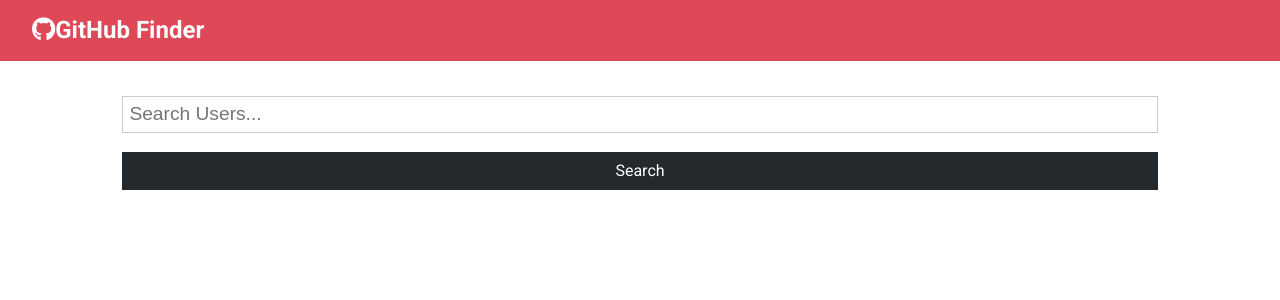
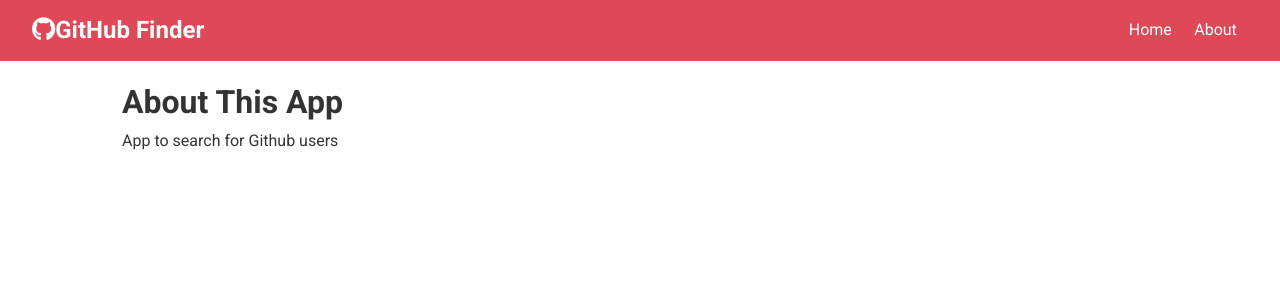
Before and after one commit to molk95/gitfinder, a React (Create React App) app: page /about in a window 1280 px wide. Shown: the top 300 px of the page. Built offline with nearby package versions, Linux system fonts and the light colour scheme.

Commit message:
React Router Setup

```diff
--- a/package.json
+++ b/package.json
@@ -10,6 +10,7 @@
     "prop-types": "^15.7.2",
     "react": "^16.13.1",
     "react-dom": "^16.13.1",
+    "react-router-dom": "^5.1.2",
     "react-scripts": "3.4.1"
   },
   "scripts": {
--- a/src/App.js
+++ b/src/App.js
@@ -1,11 +1,14 @@
-import React, { Component } from "react";
+import React, { Component, Fragment } from "react";
+import { Route, Switch } from "react-router-dom";
 import Navbar from "./components/layout/Navbar";
 import Search from "./components/users/Search";
 import UsersSection from "./components/users/UsersSection";
 import Alert from "./components/layout/Alert";
+import About from "./components/pages/About";
 
 import axios from "axios";
 import "./App.css";
+
 
 class App extends Component {
   state = {
@@ -59,6 +62,12 @@
         <Navbar title="GitHub Finder" icon="fab fa-github " />
         <div className="container">
           <Alert alert={alert} />
+          <Switch>
+            <Route
+              exact
+              path="/"
+              render={(props) => (
+                <Fragment>
                   <Search
                     searchUsers={this.searchUsers}
                     clearUsers={this.clearUsers}
@@ -67,6 +76,11 @@
                   />
 
                   <UsersSection loading={loading} users={users} />
+                </Fragment>
+              )}
+            />
+            <Route exact path="/about" component={About} />
+          </Switch>
         </div>
       </div>
     );
--- a/src/components/layout/Navbar.js
+++ b/src/components/layout/Navbar.js
@@ -1,5 +1,6 @@
 import React from "react";
 import PropTypes from 'prop-types'
+import {Link} from 'react-router-dom'
 
 const Navbar = ({icon, title})=> {
 
@@ -9,6 +10,15 @@
           <i className={icon} />
           {title}
         </h1>
+        <ul>
+          <li>
+            <Link to='/'>Home</Link>
+          </li>
+          <li>
+          <Link to='/about'>About</Link>
+          </li>
+
+        </ul>
       </nav>
     );
   }
--- /dev/null
+++ b/src/components/pages/About.js
@@ -0,0 +1,13 @@
+import React, { Fragment } from 'react'
+
+const About = () => {
+    return (
+        <Fragment>
+           <h1> About This App</h1>
+           <p>App to search for Github users</p>
+
+        </Fragment>
+    )
+}
+
+export default About
--- a/src/index.js
+++ b/src/index.js
@@ -1,11 +1,13 @@
-import React from 'react';
-import ReactDOM from 'react-dom';
-import App from './App';
-
+import React from "react";
+import ReactDOM from "react-dom";
+import { BrowserRouter as Router} from "react-router-dom";
+import App from "./App";
 
 ReactDOM.render(
   <React.StrictMode>
-    <App />
+    <Router>
+      <App />
+    </Router>
   </React.StrictMode>,
-  document.getElementById('root')
+  document.getElementById("root")
 );
```
Also changed, not shown: 1 other file (tests, documents, lock files or other folders). Lines whose indentation alone changed are shown as unchanged.
